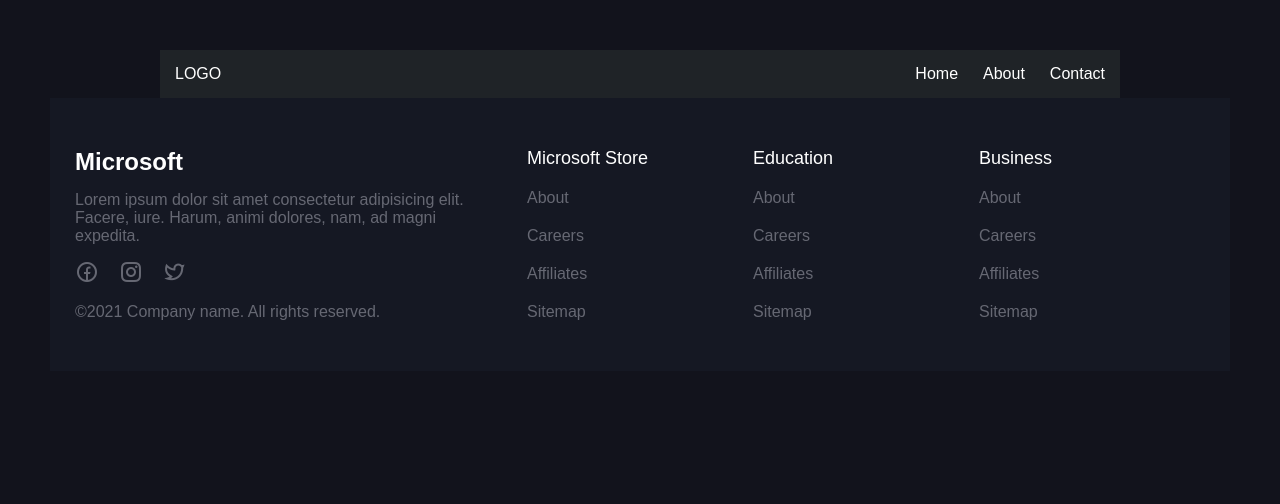
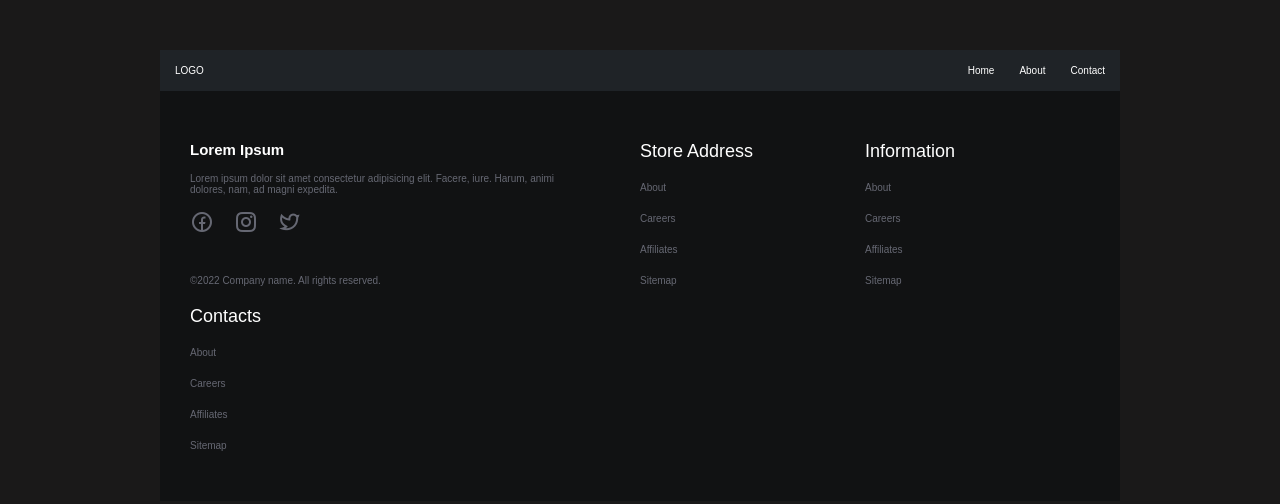
Before and after one commit to moriku/header-footer-basic-page, a plain HTML site: page index.html in a window 1280 px wide. Drawn offline with nearby package versions, Linux system fonts and the light colour scheme.

Commit message:
2 files modified

```diff
--- a/index.html
+++ b/index.html
@@ -4,7 +4,7 @@
         <meta charset="UTF-8" />
         <meta http-equiv="X-UA-Compatible" content="IE=edge" />
         <meta name="viewport" content="width=device-width, initial-scale=1.0" />
-        <title>01</title>
+        <title>Title Page</title>
         <link href="https://cdn.jsdelivr.net/npm/remixicon@2.5.0/fonts/remixicon.css" rel="stylesheet" />
         <link rel="stylesheet" href="styles.css" />
     </head>
@@ -23,11 +23,11 @@
             </div>
         </nav>
 
-        <footer class="footer">
+        <footer class="footer container">
         <div class="footer__container">
             <div class="footer__top">
                 <div class="company__info">
-                    <h2 class="company__logo">Microsoft</h2>
+                    <h2 class="company__logo">Lorem Ipsum</h2>
                     <p class="company__description">
                         Lorem ipsum dolor sit amet consectetur adipisicing elit. Facere, iure. Harum, animi dolores,
                         nam, ad magni expedita.
@@ -49,11 +49,11 @@
                             </a>
                         </li>
                     </ul>
-                    <span class="copyright">&copy;2021 Company name. All rights reserved.</span>
+                    <span class="copyright">&copy;2022 Company name. All rights reserved.</span>
                 </div>
 
                 <div>
-                    <h6 class="footer__title">Microsoft Store</h6>
+                    <h6 class="footer__title">Store Address</h6>
                     <ul class="footer__list">
                         <li class="footer__list-item">
                             <a href="" class="footer__list-link">About</a>
@@ -71,7 +71,7 @@
                 </div>
 
                 <div>
-                    <h6 class="footer__title">Education</h6>
+                    <h6 class="footer__title">Information</h6>
                     <ul class="footer__list">
                         <li class="footer__list-item">
                             <a href="" class="footer__list-link">About</a>
@@ -89,7 +89,7 @@
                 </div>
 
                 <div>
-                    <h6 class="footer__title">Business</h6>
+                    <h6 class="footer__title">Contacts</h6>
                     <ul class="footer__list">
                         <li class="footer__list-item">
                             <a href="" class="footer__list-link">About</a>
--- a/styles.css
+++ b/styles.css
@@ -5,8 +5,8 @@
   box-sizing: border-box;
 }
 body {
-  font-family: 'Poppins', sans-serif;
-  background-color: #090909;
+  font-family: sans-serif;
+  background-color: #1a1919;
   padding: 50px;
 }
 /* General styles end */
@@ -60,7 +60,6 @@
   }
 }
 
-
 * {
   margin: 0;
   padding: 0;
@@ -69,17 +68,13 @@
 html {
   font-size: 62.5%;
 }
-body {
-  font-family: sans-serif;
-  font-size: 1.6rem;
-  background-color: #12131C;
-}
+
 i {
   font-size: 2.4rem;
 }
 .footer {
   padding-block: 5rem;
-  background-color: #151823;
+  background-color: #111213;
   color: #666873;
 }
 .footer__container {
@@ -90,8 +85,7 @@
 
 .footer__top {
   display: grid;
-  grid-template-columns:
-  repeat(auto-fit, minmax(20rem, 1fr));
+  grid-template-columns: repeat(auto-fit, minmax(20rem, 1fr));
   row-gap: 2rem;
 }
 .footer__title {
@@ -111,7 +105,7 @@
 .footer__list-link {
   text-decoration: none;
   color: inherit;
-  transition: color .25s;
+  transition: color 0.25s;
 }
 .footer__list-link:hover {
   color: #fff;
@@ -135,6 +129,6 @@
 }
 @media screen and (min-width: 40em) {
   .company__info {
-      grid-column: span 2;
+    grid-column: span 2;
   }
 }
```
